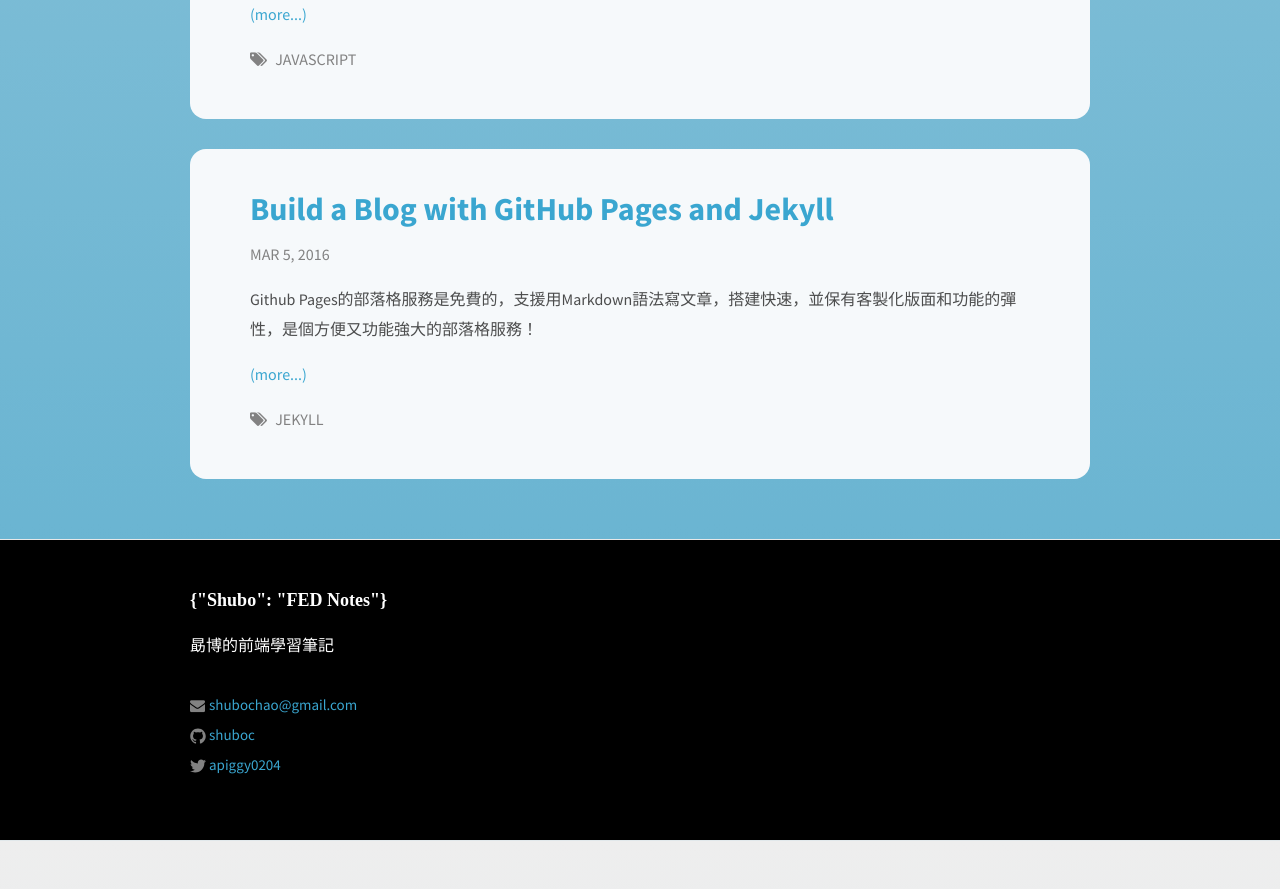
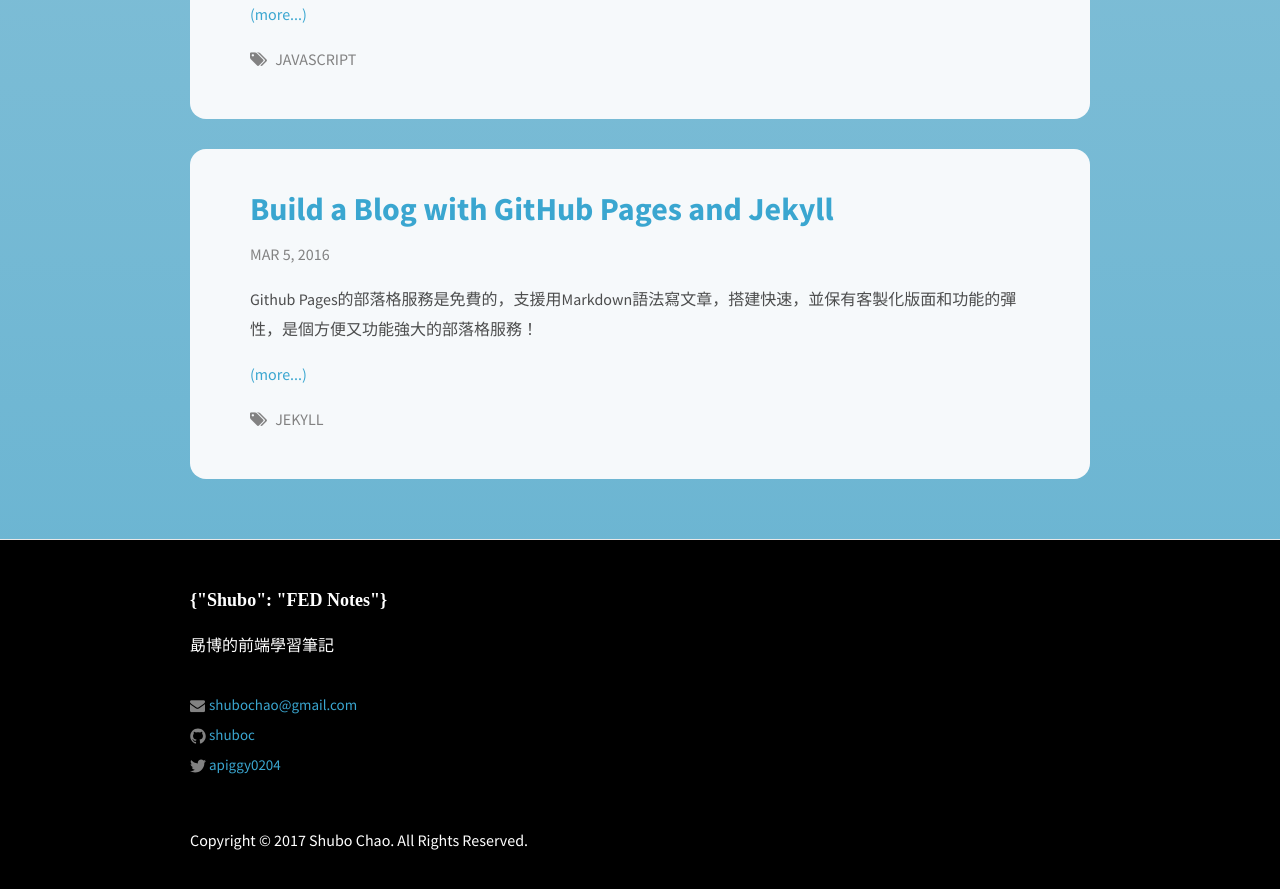
Before and after one commit to shuboc/shuboc.github.io, a Jekyll site: the page built from index.html, in a window 1280 px wide and 900 px high, scrolled down 4066 px. Shown: the top 889 px of the window. Built offline with Jekyll 4.4.1, drawn with Linux system fonts in a browser that asks for light colours; nearby versions of some CDN libraries; some web fonts are replaced; library files that are not in the unit come from our copies; before the commit the page ends 4906 px from its top, so only the background shows below that.

Commit message:
Add copyright

```diff
--- a/_includes/footer.html
+++ b/_includes/footer.html
@@ -27,12 +27,9 @@
           {% endif %}
         </ul>
       </div>
-
-      <div class="footer-col footer-col-3">
-
-      </div>
     </div>
 
+    <p>Copyright © 2017 Shubo Chao. All Rights Reserved.</p>
+
   </div>
-
 </footer>
```
